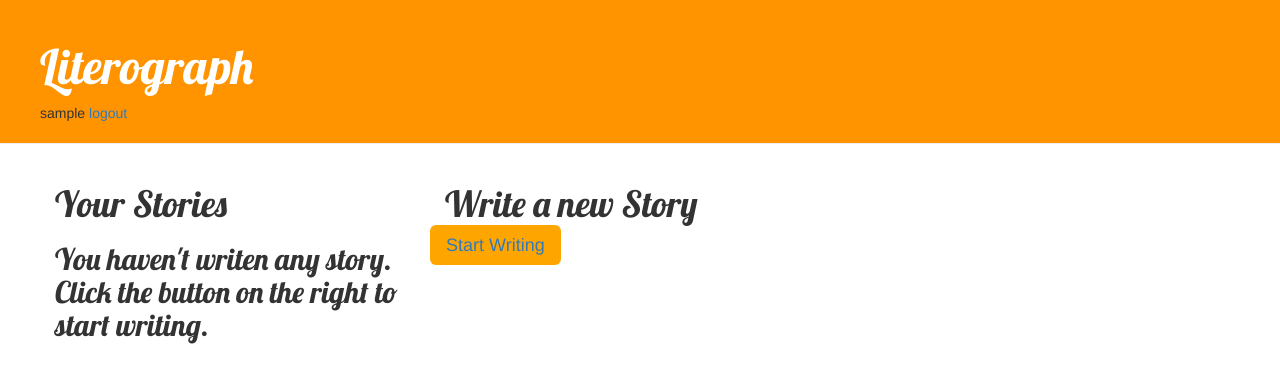
After one commit to dbushey/literograph2.0, a Django app: page /story/ in a window 1280 px wide. The commit adds this page. Shown: the top 383 px of the page. Run offline with Django 3.2, Linux system fonts and the light colour scheme; the visitor is signed in with stand-in values (Sample User, id 1); data that the repository does not hold is empty; some libraries are stand-ins or nearby versions.

Commit message:
Linked the writer to the story_list page

```diff
--- a/lito/templates/lito/landing_page.html
+++ b/lito/templates/lito/landing_page.html
@@ -21,11 +21,11 @@
         </div>
 
         <div>
-            <a href="{% url 'register' %}" type="button" class="btn-lg btn-link" style="background-color:orange" >Sign Up</a>
+            <a href="{% url 'register' %}?next={% url 'story_list' %}" type="button" class="btn-lg btn-link" style="background-color:orange" >Sign Up</a>
         </div>
         <br><br>
         <div>
-            <a href="{% url 'signin' %}" type="button" class="btn-lg btn-link" style="background-color:orange" >Sign In</a>
+            <a href="{% url 'signin' %}?next={% url 'story_list' %}" type="button" class="btn-lg btn-link" style="background-color:orange" >Sign In</a>
         </div>
 
     </div>
--- /dev/null
+++ b/lito/templates/lito/story_list.html
@@ -0,0 +1,43 @@
+{% extends 'lito/base.html' %}
+
+{% block content %}
+    <div class="writer_view">
+      <div id="story_list">
+        <div class="row">
+
+        <div class="col-md-6">
+            <h1>Your Stories</h1>
+
+            {% if story_list %}
+            {% for story in story_list %}
+                <div>
+                    <h2><a href="{% url 'story_detail' pk=story.pk %}">{{ story.title }}</a></h2>
+                    <p>By: {{ story.author }}</p>
+                </div>
+            {% endfor %}
+            {% else %}
+
+            <div>
+                <h2>You haven't writen any story. Click the button on the right to start writing.</h2>
+            </div>
+
+
+
+            {% endif %}
+        </div>
+
+
+        <div class="col-md-6">
+            <h1>Write a new Story</h1>
+        </div>
+
+        <div>
+            <a href="{% url 'register' %}" type="button" class="btn-lg btn-link" style="background-color:orange" >Start Writing</a>
+        </div>
+
+    </div>
+
+
+      </div>
+    </div>
+{% endblock %}
--- a/lito/urls.py
+++ b/lito/urls.py
@@ -7,7 +7,7 @@ urlpatterns = [
 
     # Writer's URLs
     # 2. Story list page
-    #url(r'^story/$', views.story_list, name='story_list'),
+    url(r'^story/$', views.story_list, name='story_list'),
     # 3. Create new story
     #url(r'^story/new/$', views.story_new, name='story_new'),
     # 4. Story detail page (create/edit/delete story points)
--- a/lito/views.py
+++ b/lito/views.py
@@ -6,14 +6,21 @@ from django.core import serializers
 from .forms import StoryPointForm
 from django.shortcuts import redirect
 from django.contrib.auth.decorators import login_required
+from django.contrib.auth.models import User
 
 
 def landing_page(request):
     story_list = Story.objects.all()
     return render(request, 'lito/landing_page.html', {'story_list': story_list})
 
-def reader_view(request):
-    return render(request, 'lito/reader_view.html', {'reader_view': reader_view})
+@login_required
+def story_list(request):
+    author = request.user
+    story_list = Story.objects.filter(author=author)
+    return render(request, 'lito/story_list.html', {'story_list': story_list})
+
+
+
 
 def story_detail(request, pk):
     story = get_object_or_404(StoryPoint, pk=pk)
@@ -43,3 +50,6 @@ def story_point_new(request):
     else:
         form = StoryPointForm()
     return render(request, 'lito/story_point_edit.html', {'form': form})
+
+def reader_view(request):
+    return render(request, 'lito/reader_view.html', {'reader_view': reader_view})
```
Also changed, not shown: users/views.py (+8 -1 lines).
